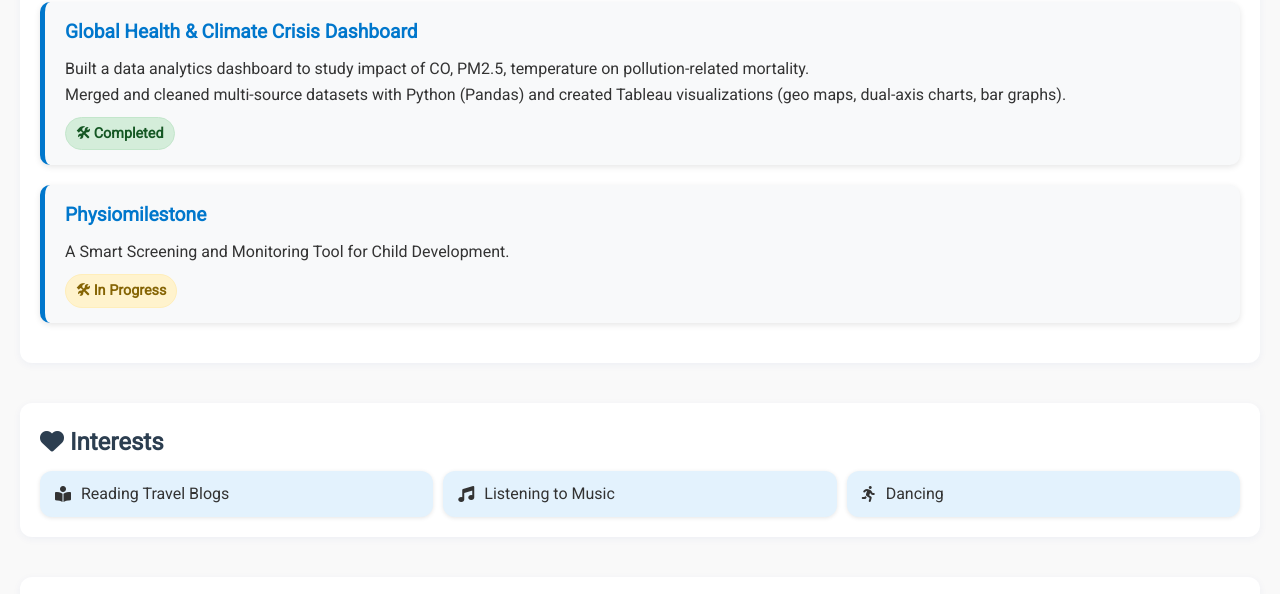
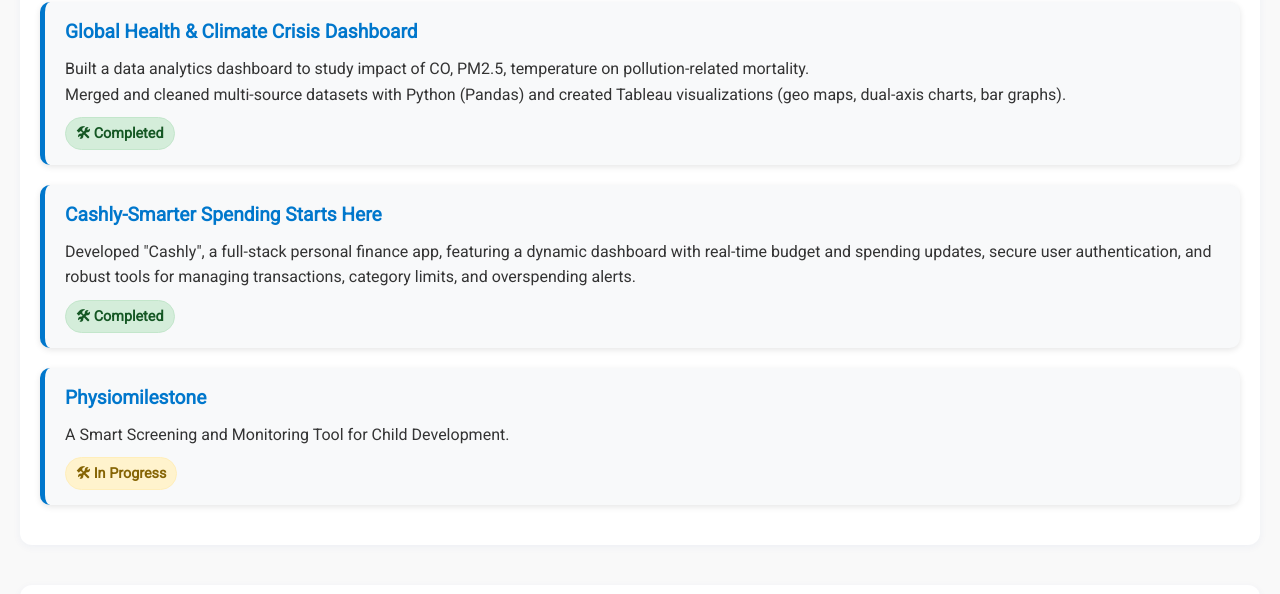
Before and after one commit to preranashetty2004/prerana-portfolio, a plain HTML site: page index.html in a window 1280 px wide. Shown: the part 1306-1900 px from the top of the page. Drawn offline with Linux system fonts and the light colour scheme.

Commit message:
cashly added

```diff
--- a/index.html
+++ b/index.html
@@ -74,6 +74,11 @@
     <p>Merged and cleaned multi-source datasets with Python (Pandas) and created Tableau visualizations (geo maps, dual-axis charts, bar graphs).</p>
  <span class="project-status completed">🛠 Completed</span>
   </div>
+   <div class="project-card">
+    <h3>Cashly-Smarter Spending Starts Here</h3>
+    <p>Developed "Cashly", a full-stack personal finance app, featuring a dynamic dashboard with real-time budget and spending updates, secure user authentication, and robust tools for managing transactions, category limits, and overspending alerts.</p>
+    <span class="project-status completed">🛠 Completed</span>
+  </div>
     <div class="project-card">
     <h3>Physiomilestone</h3>
     <p>A Smart Screening and Monitoring Tool for Child Development.</p>
```
